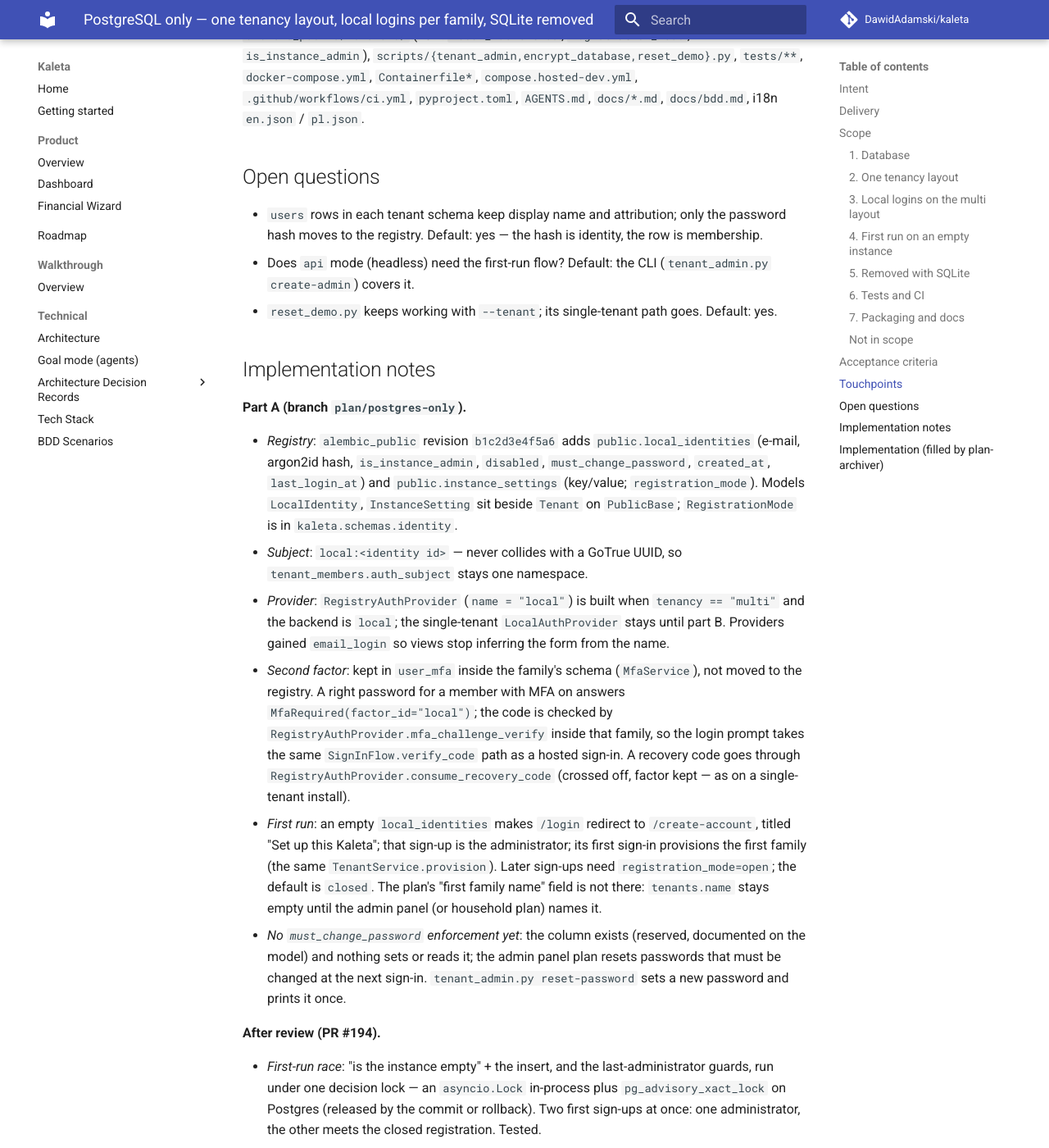
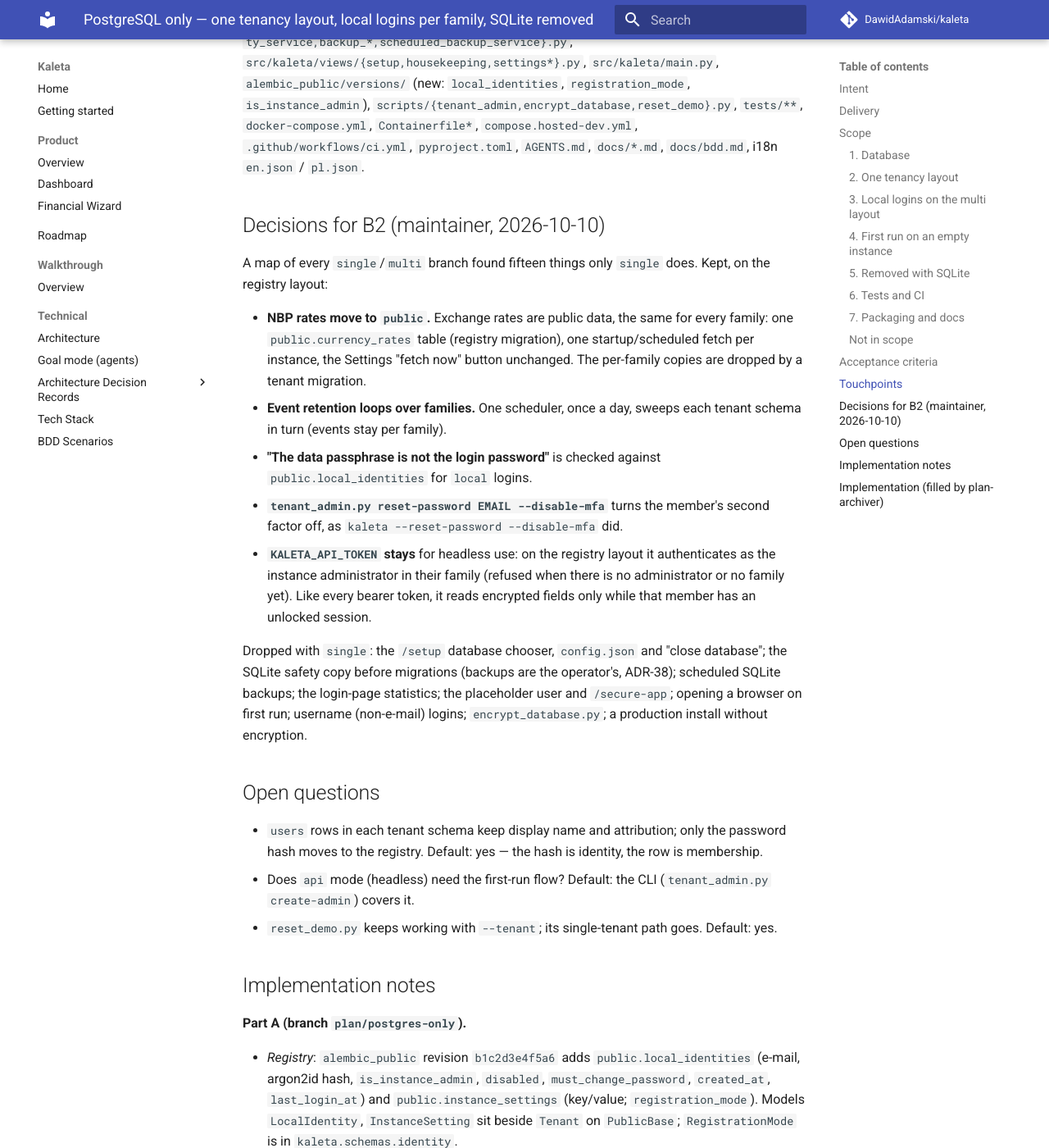
Before and after one commit to DawidAdamski/kaleta, an MkDocs documentation site: the page built from docs/plans/postgres-only.md, in a window 1280 px wide and 1400 px high, scrolled down 4073 px. Shown: the whole window at 82% size. Built offline with MkDocs 1.6.1 and Material for MkDocs 9.7.7, drawn with Linux system fonts in a browser that asks for light colours; comment, search, counter and statistics services are not loaded; some of the changed text lies outside the part shown.

Commit message:
docs(plans): postgres-only B2 decisions — what single alone did, kept or dropped
Co-Authored-By: Claude Opus 5.5 <noreply@anthropic.com>

```diff
--- a/docs/plans/postgres-only.md
+++ b/docs/plans/postgres-only.md
@@ -39,7 +39,10 @@ Three pull requests on `plan/postgres-only*` branches, each green on its own
     job goes. Production code untouched. Tests that build a SQLite file of
     their own to exercise SQLite-only code (pragmas, VACUUM backups, the setup
     wizard's file picker) stay until that code goes in B2/B3.
-  - **B2 — one layout** (§2): `single` and `KALETA_TENANCY` go; encryption is
+  - **B2a — what `single` alone did, on the registry layout** (decided with
+    the maintainer 2026-10-10, see "Decisions for B2"): additive, `single`
+    still works.
+  - **B2b — one layout** (§2): `single` and `KALETA_TENANCY` go; encryption is
     always on.
   - **B3 — SQLite out of `src/`** (§1): the dialect branches, `aiosqlite`, the
     refusal of a `sqlite` URL.
@@ -166,6 +169,33 @@ Three pull requests on `plan/postgres-only*` branches, each green on its own
 `.github/workflows/ci.yml`, `pyproject.toml`, `AGENTS.md`, `docs/*.md`,
 `docs/bdd.md`, i18n `en.json` / `pl.json`.
 
+## Decisions for B2 (maintainer, 2026-10-10)
+
+A map of every `single`/`multi` branch found fifteen things only `single`
+does. Kept, on the registry layout:
+
+- **NBP rates move to `public`.** Exchange rates are public data, the same
+  for every family: one `public.currency_rates` table (registry migration),
+  one startup/scheduled fetch per instance, the Settings "fetch now" button
+  unchanged. The per-family copies are dropped by a tenant migration.
+- **Event retention loops over families.** One scheduler, once a day, sweeps
+  each tenant schema in turn (events stay per family).
+- **"The data passphrase is not the login password"** is checked against
+  `public.local_identities` for `local` logins.
+- **`tenant_admin.py reset-password EMAIL --disable-mfa`** turns the
+  member's second factor off, as `kaleta --reset-password --disable-mfa` did.
+- **`KALETA_API_TOKEN` stays** for headless use: on the registry layout it
+  authenticates as the instance administrator in their family (refused when
+  there is no administrator or no family yet). Like every bearer token, it
+  reads encrypted fields only while that member has an unlocked session.
+
+Dropped with `single`: the `/setup` database chooser, `config.json` and
+"close database"; the SQLite safety copy before migrations (backups are the
+operator's, ADR-38); scheduled SQLite backups; the login-page statistics; the
+placeholder user and `/secure-app`; opening a browser on first run; username
+(non-e-mail) logins; `encrypt_database.py`; a production install without
+encryption.
+
 ## Open questions
 
 - `users` rows in each tenant schema keep display name and attribution;
```
